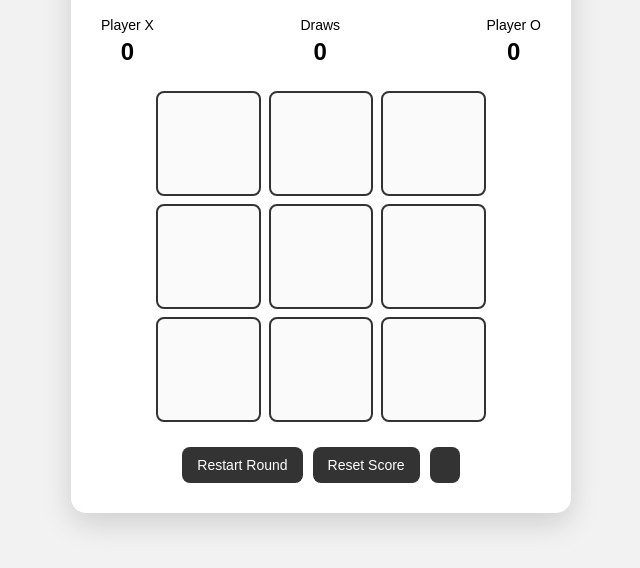
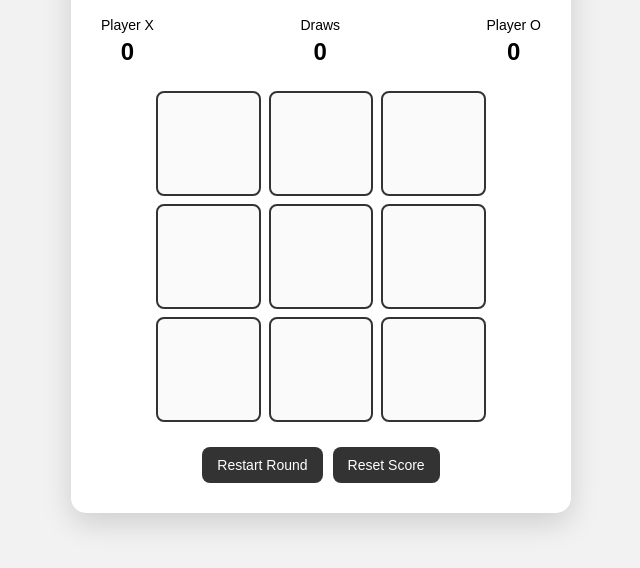
Before and after one commit to Khadijay007/03-tic-tac-toe, a plain HTML site: page index.html in a window 1280 px wide. Shown: the part 194-762 px from the top of the page, without its empty margins (319-959 px from the left). Drawn offline with Linux system fonts and the light colour scheme.

Commit message:
Refactor buttons for restart and reset actions

```diff
--- a/index.html
+++ b/index.html
@@ -18,6 +18,7 @@
         <p id="status">Player X's Turn</p>
 
         <div class="score-board">
+
             <div>
                 <span>Player X</span>
                 <strong id="scoreX">0</strong>
@@ -32,8 +33,10 @@
                 <span>Player O</span>
                 <strong id="scoreO">0</strong>
             </div>
+
         </div>
 
+        <!-- Game Board -->
         <div class="board">
 
             <button class="cell" data-index="0"></button>
@@ -50,10 +53,17 @@
 
         </div>
 
+        <!-- Game Buttons -->
         <div class="buttons">
-            <button id="restartButton">Restart Round</button>
-            <button id="resetButton">Reset Score</button>
-            <button class="cell" data-index="8"></button>
+
+            <button id="restartButton">
+                Restart Round
+            </button>
+
+            <button id="resetButton">
+                Reset Score
+            </button>
+
         </div>
 
     </div>
```
